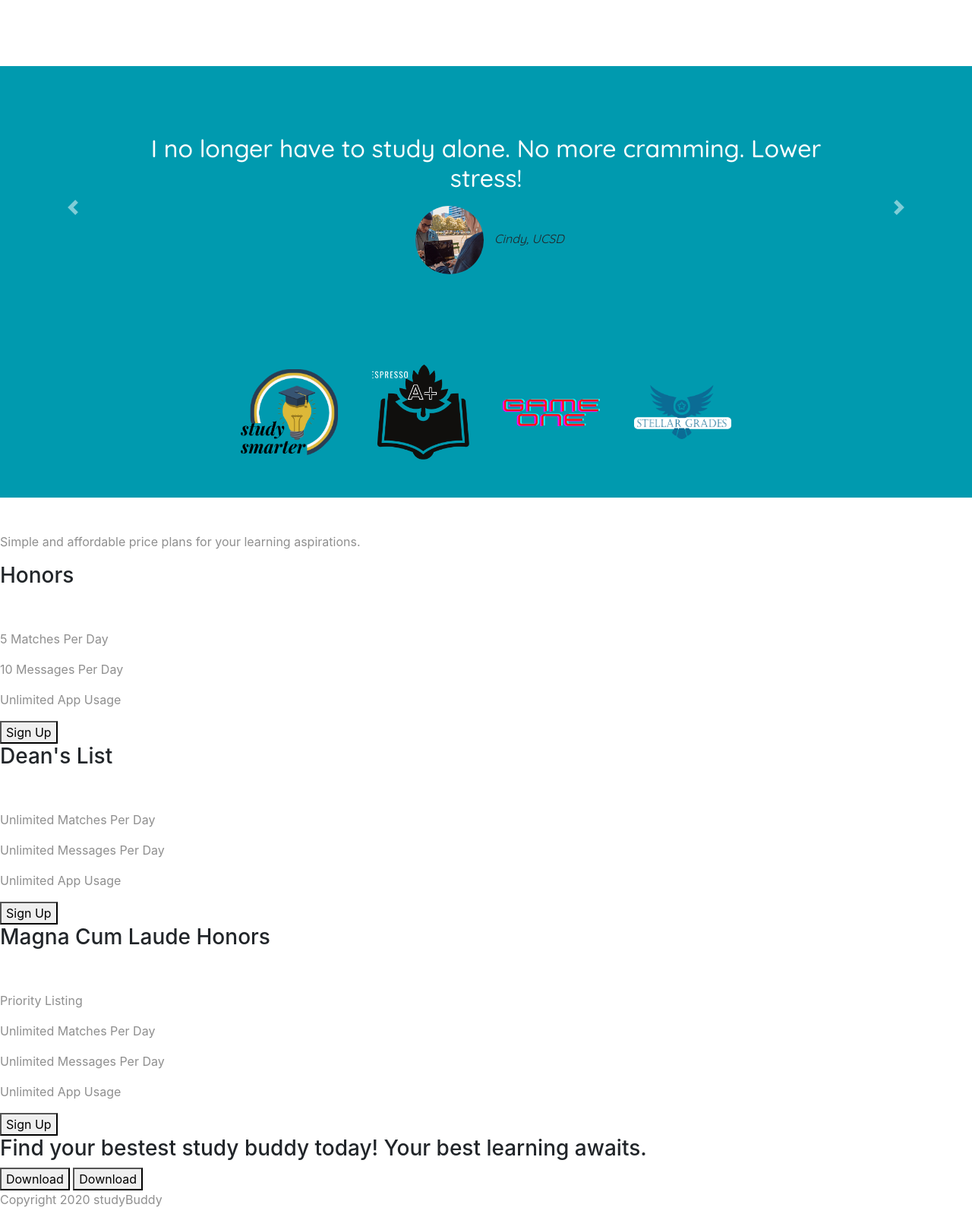
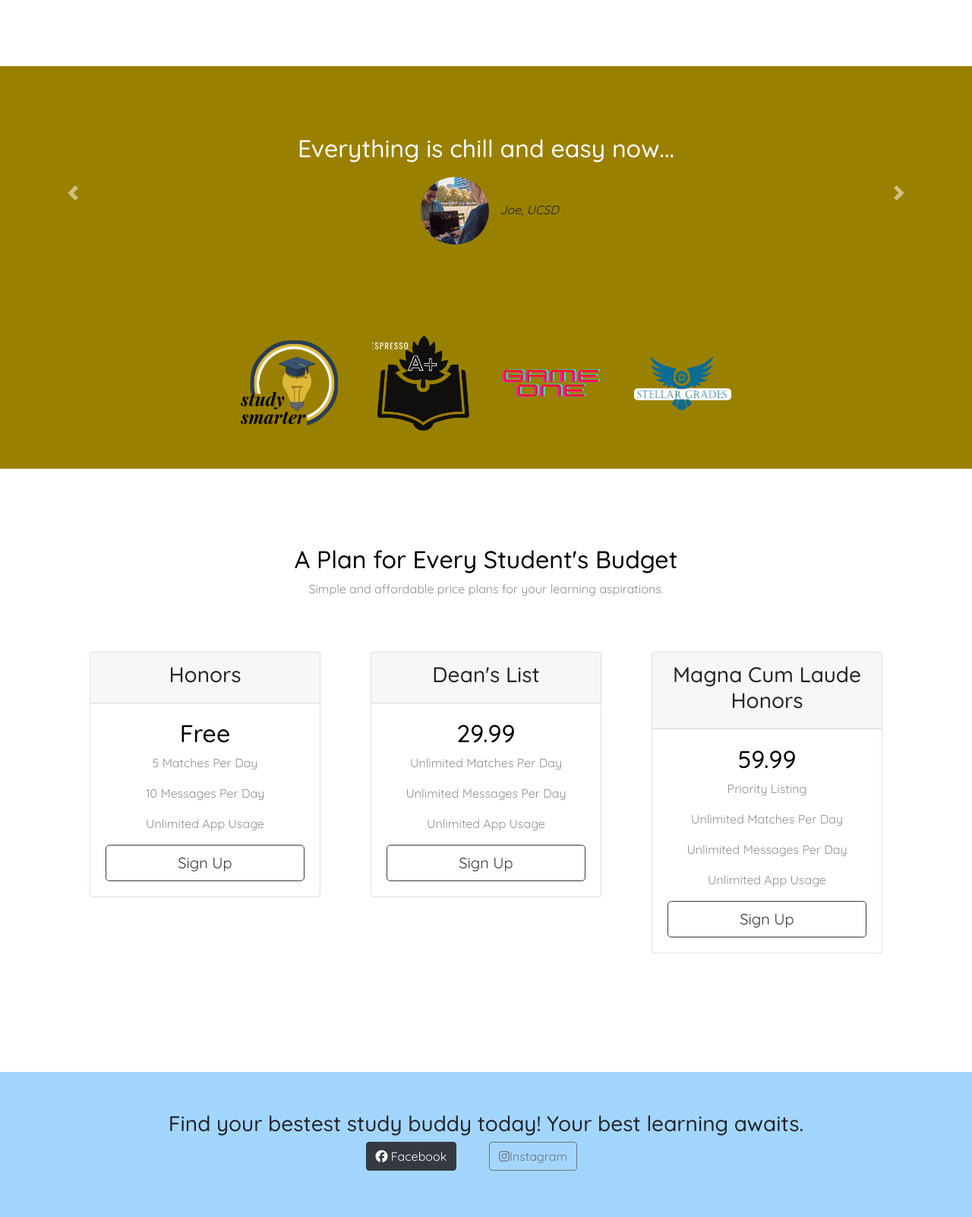
Before and after one commit to COGS3/03-study-buddy-bootstrap-updated-sssssrrt01, a plain HTML site: page studyBuddyFiles-LAB starter/index.html in a window 1280 px wide. Shown: the part 1192-2794 px from the top of the page at 76% size. Drawn offline with nearby package versions, Linux system fonts and the light colour scheme.

Commit message:
finished

```diff
--- a/studyBuddyFiles-LAB starter/css/styles.css
+++ b/studyBuddyFiles-LAB starter/css/styles.css
@@ -7,7 +7,9 @@
     font-family: 'Montserrat', sans-serif;
     font-weight: bold;
 }
-
+*{
+    font-family: "Quicksand", serif;
+}
 .navbar-nav {
     margin-left: auto;
 }
@@ -37,8 +39,10 @@ p {
 }
 
 .title-image {
-    width: 60%;
+    width: 30%;
     transform: rotate(15deg);
+    z-index: 0;
+    position: absolute;
 }
 
 #title {
@@ -48,6 +52,9 @@ p {
 #features {
     padding: 7% 15%;
     font-family: 'Quicksand', serif;
+    background-color: #ffffff;
+    z-index: 2;
+    position: relative;
 }
 
 .feature-box {
@@ -56,7 +63,7 @@ p {
 }
 
 .icon {
-    color: #ef8712;
+    color: #ff0000;
     margin-bottom: 1rem;
 }
 
@@ -66,7 +73,7 @@ p {
 
 #testimonials {
     text-align: center;
-    background-color: #009aaf;
+    background-color: #9a8000;
 }
 
 .carousel-item {
@@ -80,7 +87,7 @@ p {
 }
 
 #press {
-    background-color: #009aaf;
+    background-color: #9a8000;
     text-align: center;
 }
 
@@ -92,3 +99,43 @@ p {
 .carousel-item {
     font-family: 'Quicksand', serif;
 }
+
+#pricing {
+    padding: 100px;
+    text-align: center;
+}
+
+.pricing-header {
+    color:#000000;
+}
+
+.pricing-column {
+    padding: 5% 3%;
+}
+
+.card-price {
+    color:#000000;
+}
+
+@media {max-width: 900px} {
+    h1 {
+        font-size: 10rem;
+    }
+}
+
+@media {max-width: 1028px} {
+    #title {
+        text-align: center;
+    }
+
+    .title-image {
+        position: static;
+        transform: rotate(0);
+    }
+}
+
+#cta {
+    background-color: #a3d6ff;
+    text-align: center;
+    padding-top: 4%;
+}
--- a/studyBuddyFiles-LAB starter/index.html
+++ b/studyBuddyFiles-LAB starter/index.html
@@ -54,7 +54,7 @@
           <i class="fa-brands fa-google-play"></i> Download</button>
       </div>
       <div class="col-lg-6">
-      <img class="title-image" src="images/iphone-400.png" alt="iphone with study buddy app">
+      <img class="title-image" src="images/pencil-smile.png" alt="iphone with study buddy app">
 
       </div>
     </div>
@@ -65,19 +65,19 @@
     <section id="features">
       <div class="row">
         <div class="feature-box col-lg-4">
-          <i class="icon fas fa-check-circle fa-3x"></i>
+          <i class="icon fa-regular fa-star fa-3x"></i>
           <h3>Easy to use.</h3>
           <p>So easy to use, you can do it in your sleep!</p>
         </div>
 
       <div class="feature-box col-lg-4">
-      <i class="icon fas fa-bullseye fa-3x"></i>
+        <i class="icon fa-regular fa-star fa-3x"></i>
       <h3>Fantastic Students</h3>
       <p> We have study buddies for all majors. </p>
       </div>
 
       <div class="feature-box col-lg-4">
-      <i class="icon fas fa-heart fa-3x"></i>
+        <i class="icon fa-regular fa-star fa-3x"></i>
       <h3>Guaranteed to work.</h3>
       <p>Always have a study buddy.</p>
       </div>
@@ -92,19 +92,19 @@
       <div id="testimonial-carousel" class="carousel slide" data-ride="false">
         <div class="carousel-inner">
           <div class="carousel-item active">
-            <h2>I no longer have to study alone. No more cramming. Lower stress!</h2>
+            <h2>Everything is chill and easy now...</h2>
             <img class="testimonial-image" src="images/study-img-300.jpg" alt="study image with buddy by eliott-reyna-Unsplashed.com">
-            <em>Cindy, UCSD</em>
+            <em>Joe, UCSD</em>
           </div>
           <div class="carousel-item">
             <h2>Love my study buddy! All thanks to this service!</h2>
             <img class="testimonial-image" src="images/annie-spratt-unsplash.jpg" alt="study image with buddy by eliott-reyna-Unsplashed.com">
-            <em>Annie, UCLA</em>
+            <em>Joe #2, UCLA</em>
           </div>
           <div class="carousel-item">
             <h2>I finally starting passing my classes again.</h2>
             <img class="testimonial-image" src="images/tamarcus-brown-unsplash.jpg" alt="study image with buddy by eliott-reyna-Unsplashed.com">
-            <em>Tamarcus, UCSC</em>
+            <em>Joe #3, UCSC</em>
           </div>
         </div>
 
@@ -132,39 +132,65 @@
     <!-- Pricing -->
 <section id="pricing">
 
-    <h2>A Plan for Every Student's Budget</h2>
+    <h2 class="pricing-header">A Plan for Every Student's Budget</h2>
     <p>Simple and affordable price plans for your learning aspirations.</p>
-
+    <div class="row">
+      <div class="pricing-column col-lg-4 col-md-6">
+        <div class="card">
+          <div class="card-header">
            <h3>Honors</h3>
-    <h2>Free</h2>
+          </div>
+          <div class="card-body">
+            <h2 class="card-price">Free</h2>
             <p>5 Matches Per Day</p>
             <p>10 Messages Per Day</p>
             <p>Unlimited App Usage</p>
-    <button type="button">Sign Up</button>
+            <button class="btn btn-lg btn-block btn-outline-dark" type="button">Sign Up</button>
+          </div>
+        </div>
+      </div>
 
-
+      <div class="pricing-column col-lg-4 col-md-6">
+        <div class="card">
+          <div class="card-header">
             <h3>Dean's List</h3>
-    <h2>29.99</h2>
+          </div>
+          <div class="card-body">
+            <h2 class="card-price">29.99</h2>
             <p>Unlimited Matches Per Day</p>
             <p>Unlimited Messages Per Day</p>
             <p>Unlimited App Usage</p>
-    <button type="button">Sign Up</button>
+            <button class="btn btn-lg btn-block btn-outline-dark" type="button">Sign Up</button>
+          </div>
+        </div>
+      </div>
 
+    <div class="pricing-column col-lg-4 col-md-6">
+      <div class="card">
+        <div class="card-header">
           <h3>Magna Cum Laude Honors</h3>
-    <h2>59.99</h2>
+        </div>
+        <div class="card-body">
+          <h2 class="card-price">59.99</h2>
           <p>Priority Listing</p>
           <p>Unlimited Matches Per Day</p>
           <p>Unlimited Messages Per Day</p>
           <p>Unlimited App Usage</p>
-    <button type="button">Sign Up</button>
+          <button class="btn btn-lg btn-block btn-outline-dark" type="button">Sign Up</button>
+        </div>
+      </div>
+    </div>
+  </div>
 
 </section>
 
 <!-- Call To Action -->
 <section id="cta">
   <h3>Find your bestest study buddy today! Your best learning awaits.</h3>
-    <button type="button">Download</button>
-    <button type="button">Download</button>
+  <button type="button" name="button" class="btn btn-dark download-button">
+    <i class="fa-brands fa-facebook"></i></i> Facebook</button>
+    <button type="button" name="button" class="btn btn-outline-secondary download-button">
+      <i class="fa-brands fa-instagram"></i></i>Instagram</button>
 
 </section>
 <footer id="footer">
```
Also changed, not shown: studyBuddyFiles-LAB starter/images/pencil-smile.png (added). Lines whose indentation alone changed are shown as unchanged.
